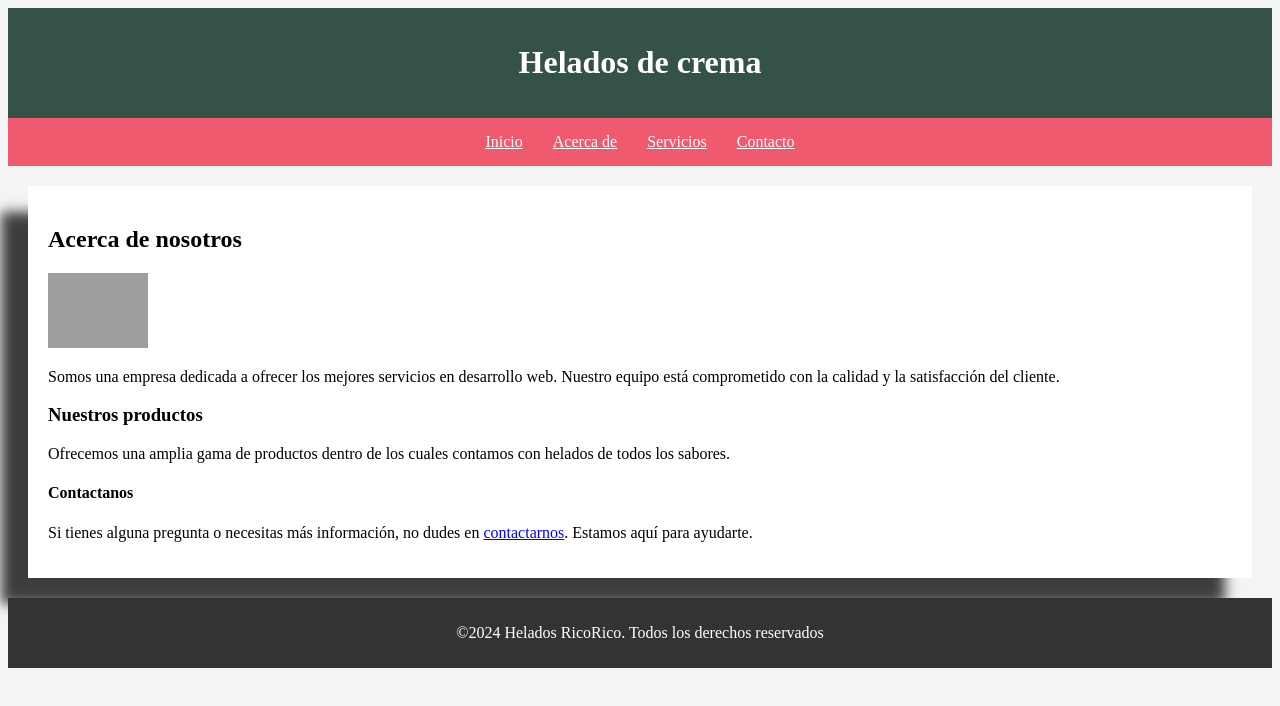
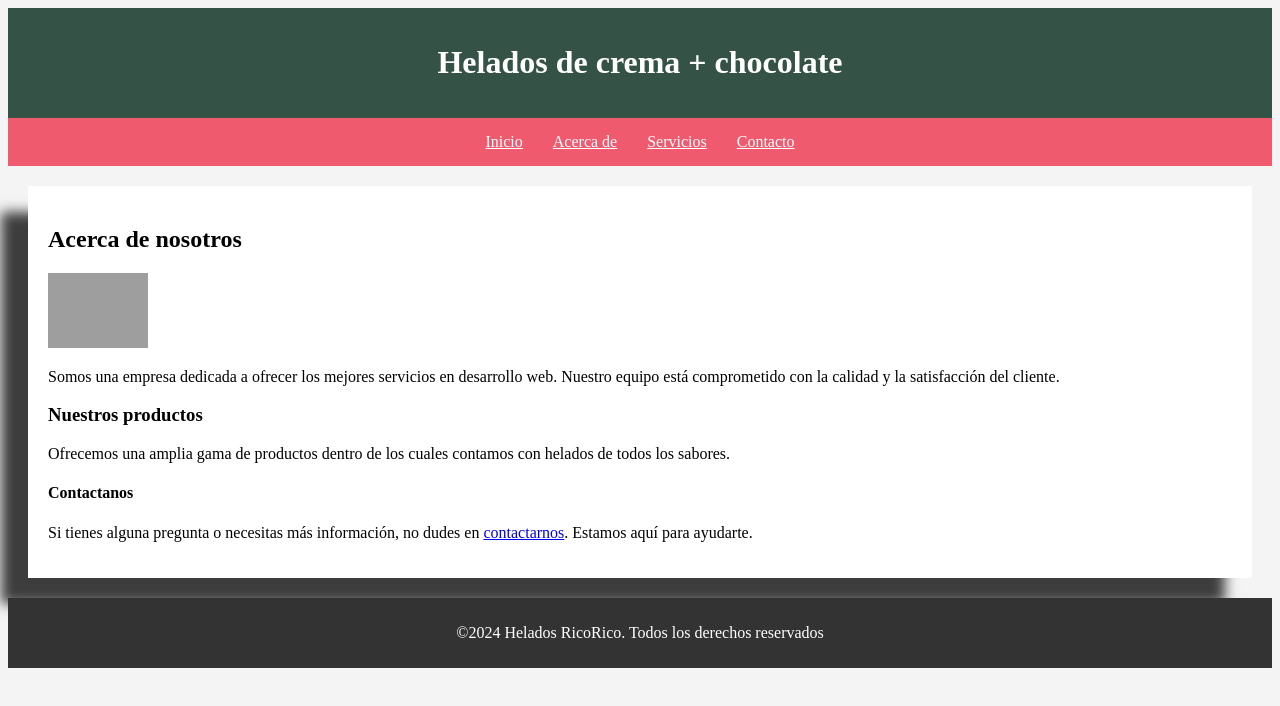
Before and after one commit to Juanpita40/Helados-crema, a plain HTML site: page index.html in a window 1280 px wide. Drawn offline with Linux system fonts and the light colour scheme; grey boxes are pictures that could not be loaded.

Commit message:
Se actualizó el titulo
Se agregó chocolate

```diff
--- a/index.html
+++ b/index.html
@@ -43,7 +43,7 @@
 <body>
     <!-- Esta linea es para el usuario-->
     <header>
-        <h1>Helados de crema</h1>
+        <h1>Helados de crema + chocolate</h1>
     </header>
     <nav>
         <a href="#inicio">  Inicio  </a>
```
